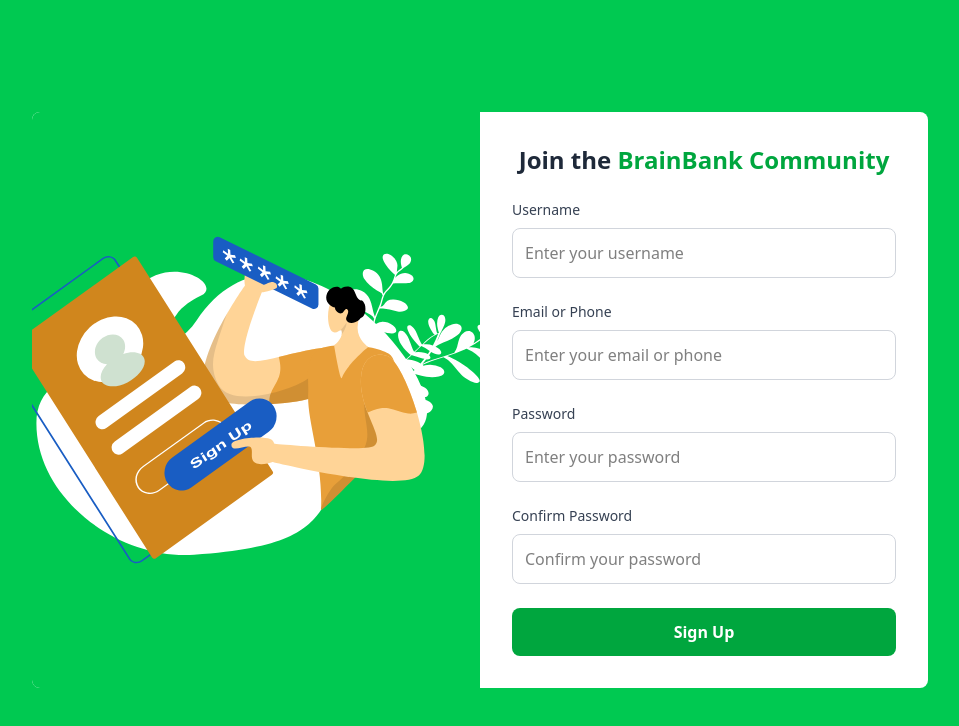
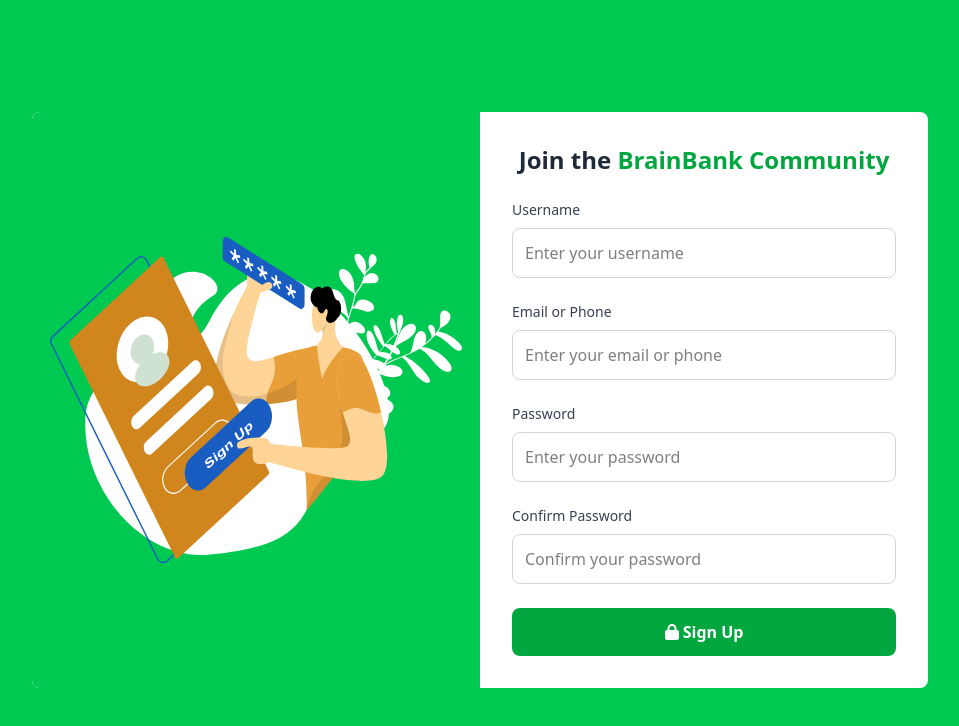
Before and after one commit to anisulislam10/brain-bank-landing, a React (Vite) app: page /signup in a window 1280 px wide. Shown: the top 726 px of the page, without its empty margins (160-1119 px from the left). Built offline with nearby package versions, Linux system fonts and the light colour scheme.

Commit message:
added icon in signup form

```diff
--- a/src/page/Signup.jsx
+++ b/src/page/Signup.jsx
@@ -1,5 +1,8 @@
 import React, { useState } from "react";
 import signupImage from "./../assets/signup/sign-up-form.svg";
+import { FontAwesomeIcon } from "@fortawesome/react-fontawesome";
+import { faLock } from "@fortawesome/free-solid-svg-icons";
+
 
 const SignupForm = () => {
   // State to manage form input
@@ -37,7 +40,7 @@
           <img
             src={signupImage}
             alt="Signup"
-            className="object-cover w-full h-full"
+            className="object-bottom w-full h-full"
           />
         </div>
 
@@ -121,7 +124,7 @@
                 type="submit"
                 className="w-full p-3 bg-green-600 text-white font-bold rounded-lg hover:bg-green-700 transition duration-300"
               >
-                Sign Up
+               <FontAwesomeIcon icon={faLock} />  Sign Up
               </button>
             </div>
           </form>
```
Also changed, not shown: src/components/FAQSection.jsx (line endings or trailing spaces).
